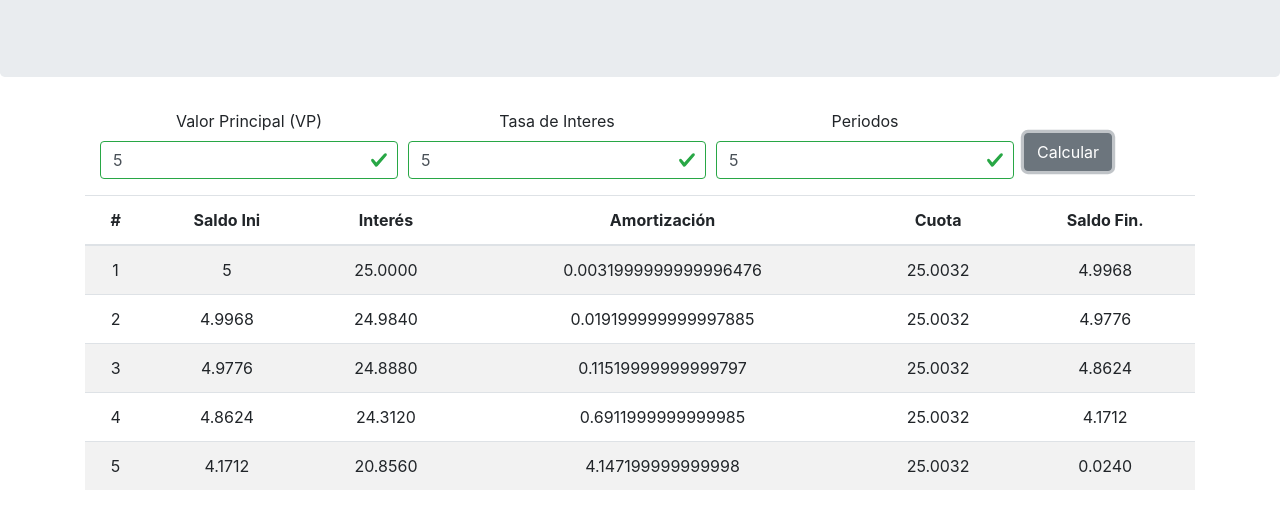
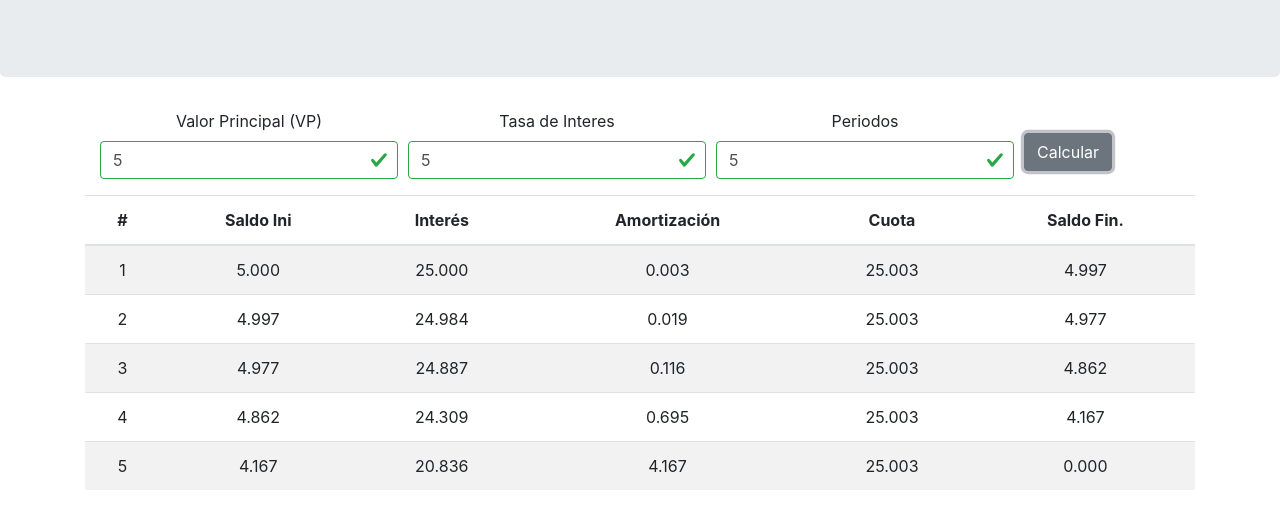
Before and after one commit to KelyKley/CROMAS, a plain HTML site: page frances.html in a window 1280 px wide. Both pictures are taken after typing "5", "5", "5" into the empty fields and a click on the button "Calcular". Shown: the part 147-676 px from the top of the page. Drawn offline with nearby package versions, Linux system fonts and the light colour scheme.

Commit message:
add more decimals

```diff
--- a/frances.html
+++ b/frances.html
@@ -64,9 +64,8 @@
             <th>Saldo Fin.</th>
           </tr>
         </thead>
-        <tbody id="tablita">
+        <tbody id="tablita"></tbody>
 
-        </tbody>
       </table>
     </div>
   </div>
--- a/js/main.js
+++ b/js/main.js
@@ -1,33 +1,30 @@
 
 function submitCreateTable() {
-  const mainValue = parseInt($('#mainValue').val())
+  $('#tablita').empty()
+  const mainValue = parseFloat($('#mainValue').val())
   const interestRate = parseFloat($('#interestRate').val())
-  const periods = parseInt($('#periods').val())
+  const periods = parseFloat($('#periods').val())
 
-  let powVal = Math.pow((1 + interestRate), periods).toFixed(4)
-  let quota = (mainValue * (powVal * interestRate) / (powVal - 1)).toFixed(4)
-  console.log(quota)
-  console.log(powVal)
-  console.log(periods)
+  let powVal = Math.pow((1 + interestRate), periods)
+  let quota = (mainValue * (powVal * interestRate) / (powVal - 1))
 
-  let saldoInicial = mainValue
+  let beginningBalance = mainValue
 
-  let tableHTML = ''
   for (let i = 0; i < periods; i++) {
-    let interes = (saldoInicial * interestRate).toFixed(4)
-    let amortizacion = quota - interes
-    let saldoFinal = (saldoInicial - amortizacion).toFixed(4)
+    let interest = (beginningBalance * interestRate)
+    let amortization = (quota - interest)
+    let finalBalance = (beginningBalance - amortization)
     let tableHTML = `
     <tr>
     <td>${i + 1}</td>
-    <td>${saldoInicial}</td>
-    <td>${interes}</td>
-    <td>${amortizacion}</td>
-    <td>${quota}</td>
-    <td>${saldoFinal}</td>
+    <td>${beginningBalance.toFixed(3)}</td>
+    <td>${interest.toFixed(3)}</td>
+    <td>${amortization.toFixed(3)}</td>
+    <td>${quota.toFixed(3)}</td>
+    <td>${finalBalance.toFixed(3)}</td>
     </tr>`
 
-    saldoInicial = (saldoInicial - amortizacion).toFixed(4)
+    beginningBalance = (beginningBalance - amortization)
 
     $('#tablita').append(tableHTML)
   }
```
